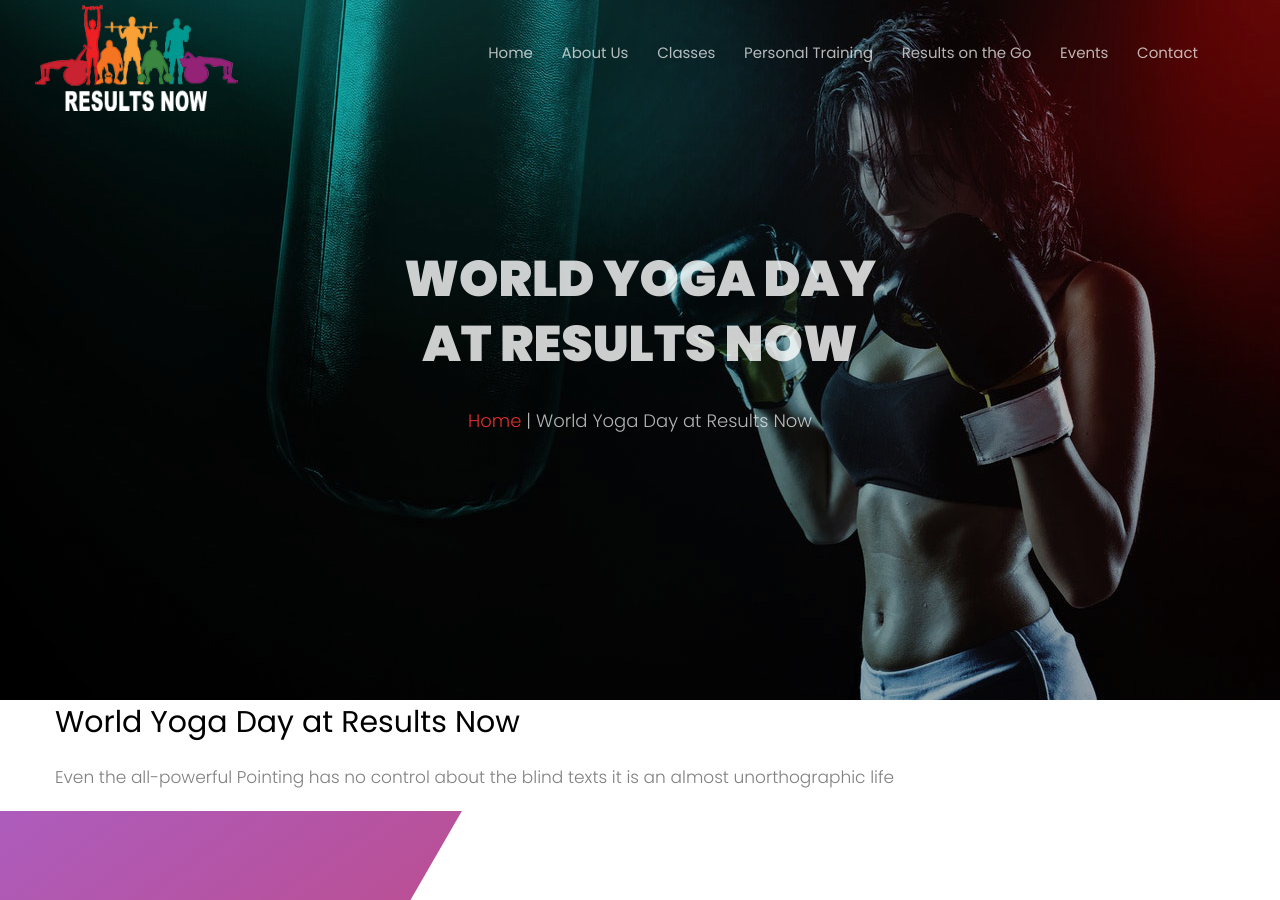
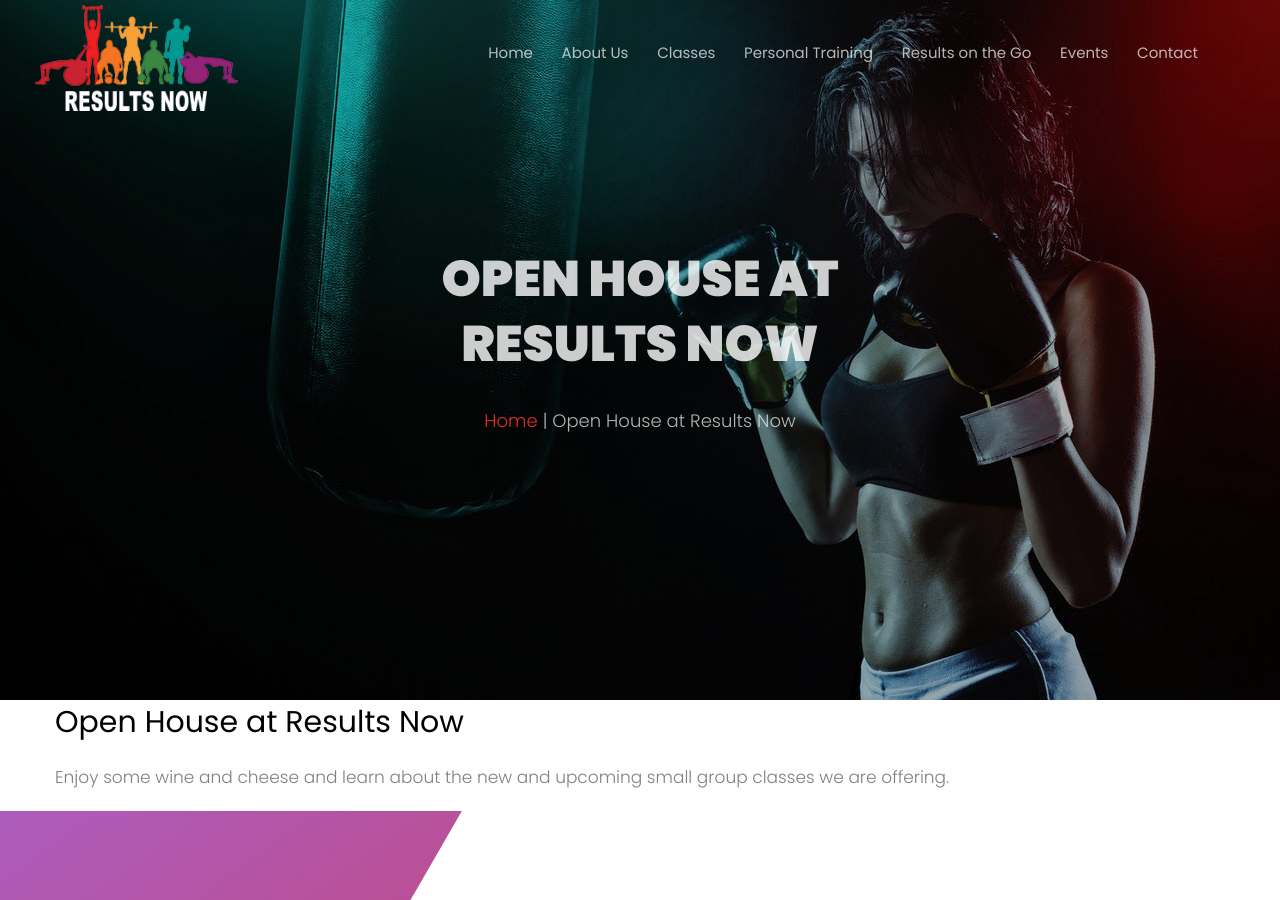
Before and after one commit to ResultsNow/resultsnow.github.io, a Jekyll site: the page built from _posts/2019-05-20-world-yoga-day.md, in a window 1280 px wide and 900 px high. Built offline with Jekyll 4.4.1, drawn with Linux system fonts in a browser that asks for light colours; some web fonts are replaced.

Commit message:
Update 2019-05-20-world-yoga-day.md

```diff
--- a/_posts/2019-05-20-world-yoga-day.md
+++ b/_posts/2019-05-20-world-yoga-day.md
@@ -1,11 +1,11 @@
 ---
 layout: post
-title: "World Yoga Day at Results Now"
-date: 2019-05-20 20:54:10 -0500
-organizer: Noah Henderson
-location: 291 South 21th Street, Suite 721 New York NY 10016
+title: Open House at Results Now
+date: 2019-11-09 19:00:00 -0500
+organizer: Kat Mueller
+location: 1597 Cavalry Dr. Union KY  41091
 excerpt_separator: <!--more-->
 categories: events
 ---
 <!--more-->
-Even the all-powerful Pointing has no control about the blind texts it is an almost unorthographic life
+Enjoy some wine and cheese and learn about the new and upcoming small group classes we are offering.
```
